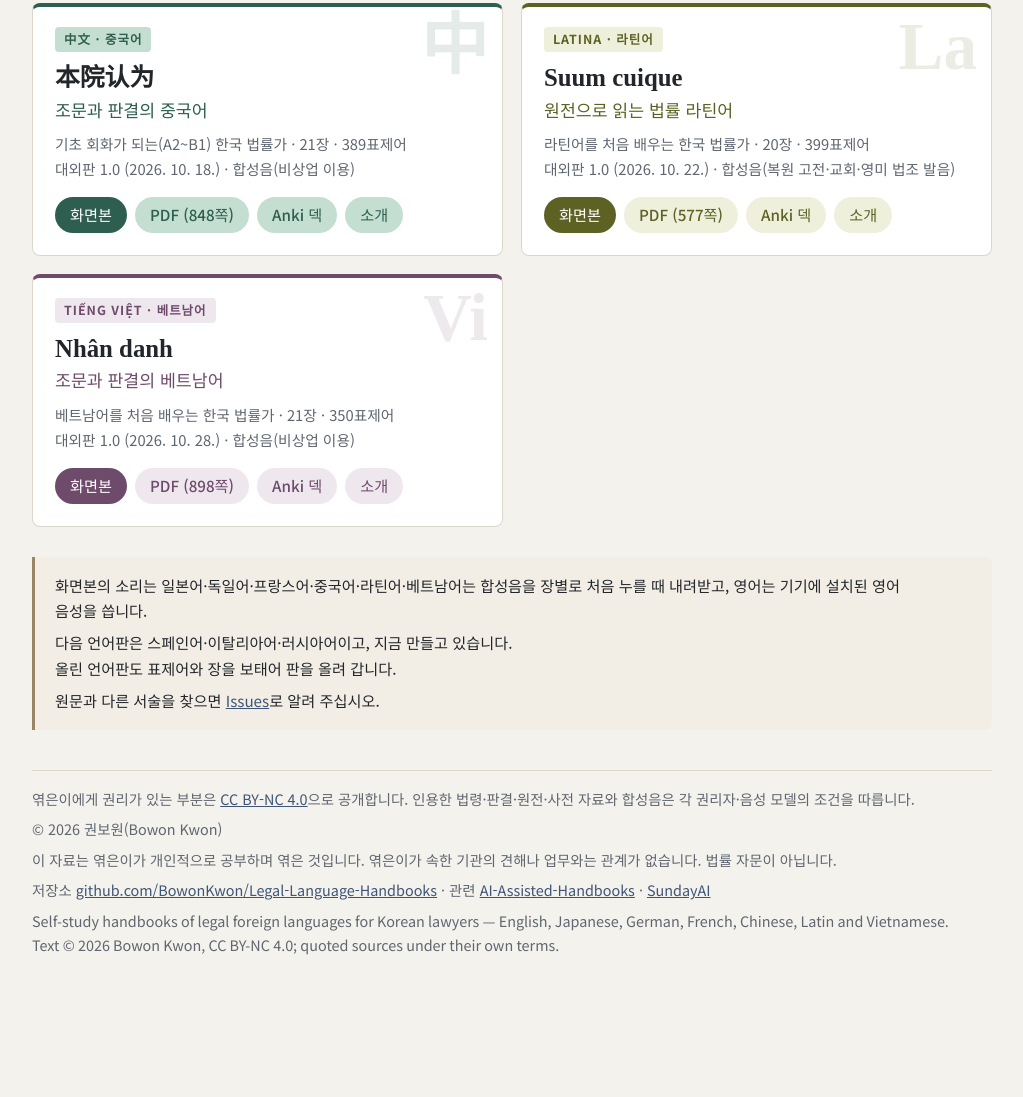
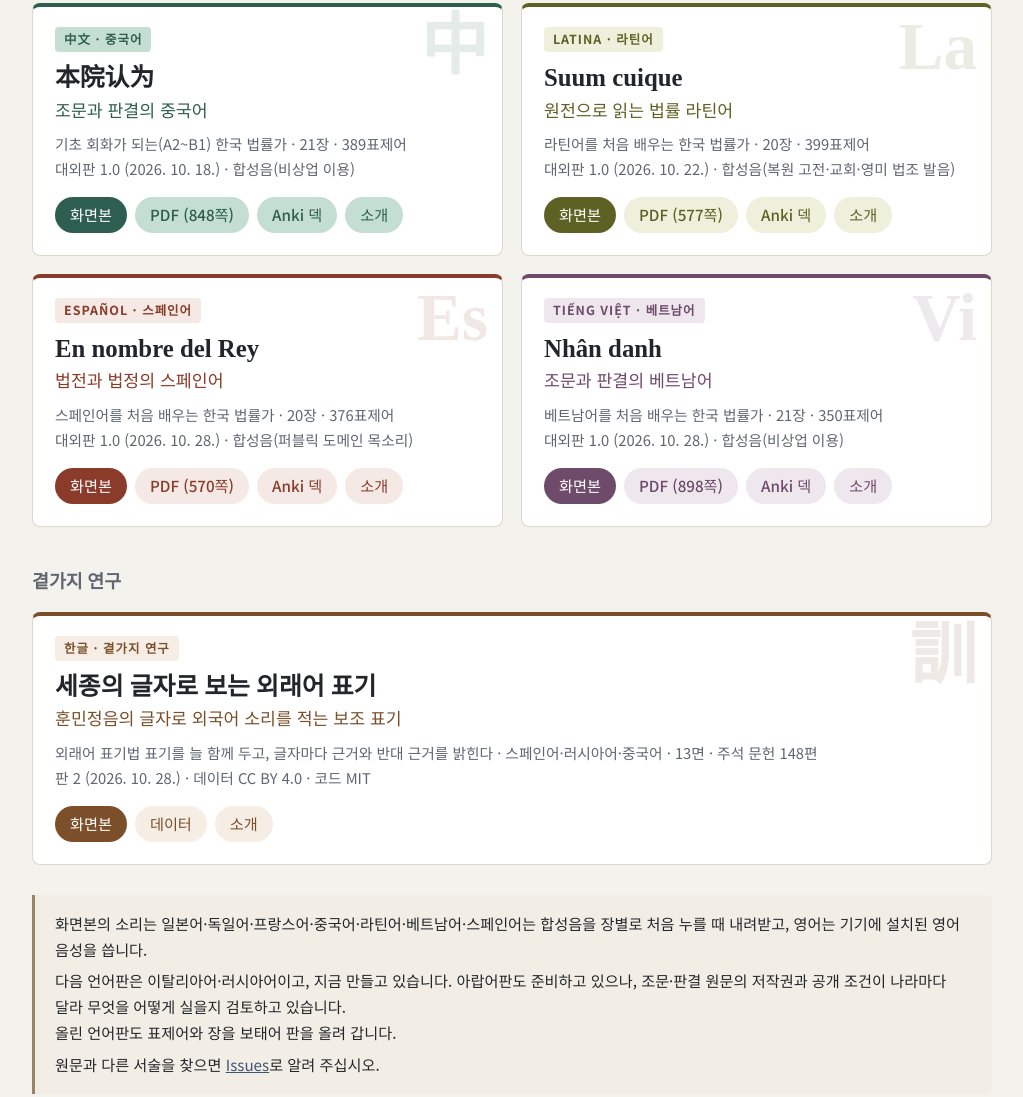
Before and after one commit to BowonKwon/Legal-Language-Handbooks, a plain HTML site: page index.html in a window 1280 px wide. Shown: the part 897-1994 px from the top of the page, without its empty margins (128-1151 px from the left). Before the commit the page ends 1917 px from the top, so only its background shows below. Drawn offline with Linux system fonts and the light colour scheme.

Commit message:
Hub: Spanish card before Vietnamese, side-project section for the Sejong site, upcoming editions note (Italian, Russian, Arabic)

```diff
--- a/index.html
+++ b/index.html
@@ -19,6 +19,8 @@
   --c-zh: #2d5e4f; --c-zh-soft: #c4dfd1; --c-zh-band: #7fb59c;
   --c-la: #5d6224; --c-la-soft: #eef0dc;
   --c-vi: #6e4a6b; --c-vi-soft: #efe7ee;
+  --c-es: #8a3b2a; --c-es-soft: #f5e9e5;
+  --c-sj: #7a4f2a; --c-sj-soft: #f6eee4;
   --f-display: "Noto Serif KR", "Apple SD Gothic Neo", "Malgun Gothic", serif;
   --f-body: "Noto Sans KR", "Apple SD Gothic Neo", "Malgun Gothic", system-ui, sans-serif;
 }
@@ -29,6 +31,8 @@
   --c-de: #f0b85a; --c-de-soft: #2e2412; --c-fr: #b9adf2; --c-fr-soft: #241f3d;
   --c-zh: #8fd0b8; --c-zh-soft: #17291f; --c-zh-band: #5d8f7d;
   --c-la: #c9cf8e; --c-la-soft: #272a14;
+  --c-sj: #e0b48a; --c-sj-soft: #2b2219;
+  --c-es: #e4a692; --c-es-soft: #2d1f1b;
   --c-vi: #d8b4d3; --c-vi-soft: #2a2129; color-scheme: dark } }
 :root[data-theme="dark"] {
   --paper: #16191d; --sheet: #1f2328; --ink: #e8e5de; --muted: #9ca3ab; --line: #363c44;
@@ -37,6 +41,8 @@
   --c-de: #f0b85a; --c-de-soft: #2e2412; --c-fr: #b9adf2; --c-fr-soft: #241f3d;
   --c-zh: #8fd0b8; --c-zh-soft: #17291f; --c-zh-band: #5d8f7d;
   --c-la: #c9cf8e; --c-la-soft: #272a14;
+  --c-sj: #e0b48a; --c-sj-soft: #2b2219;
+  --c-es: #e4a692; --c-es-soft: #2d1f1b;
   --c-vi: #d8b4d3; --c-vi-soft: #2a2129; color-scheme: dark }
 * { box-sizing: border-box }
 body { margin: 0; background: var(--paper); color: var(--ink); font-family: var(--f-body); font-size: 16px; line-height: 1.7;
@@ -61,6 +67,9 @@ header p.lead { margin: 0; text-wrap: pretty; padding-left: 16px; border-left: 3
 .book.en { --c: var(--c-en); --c-soft: var(--c-en-soft) } .book.ja { --c: var(--c-ja); --c-soft: var(--c-ja-soft) }
 .book.de { --c: var(--c-de); --c-soft: var(--c-de-soft) } .book.fr { --c: var(--c-fr); --c-soft: var(--c-fr-soft) } .book.zh { --c: var(--c-zh); --c-soft: var(--c-zh-soft) }
 .book.la { --c: var(--c-la); --c-soft: var(--c-la-soft) } .book.vi { --c: var(--c-vi); --c-soft: var(--c-vi-soft) }
+.book.sj { --c: var(--c-sj); --c-soft: var(--c-sj-soft) } .book.es { --c: var(--c-es); --c-soft: var(--c-es-soft) }
+.side-title { font-family: var(--f-display); font-weight: 600; font-size: 1.15rem; color: var(--muted); margin: 40px 0 0 }
+.books.side { margin-top: 14px }
 .book.zh h2 { font-family: "Noto Serif SC", "Noto Sans SC", serif }
 .book::after { content: attr(data-glyph); position: absolute; right: 14px; top: 6px; font-family: var(--f-display); font-weight: 600;
   font-size: 4.2rem; line-height: 1; color: var(--c); opacity: .12; pointer-events: none }
@@ -87,7 +96,7 @@ header p.lead { margin: 0; text-wrap: pretty; padding-left: 16px; border-left: 3
 <div class="ribbon" aria-hidden="true"><span></span><span></span><span></span><span></span><span></span><span></span><span></span></div>
 <div class="wrap">
 <header>
-  <p class="kicker" lang="mul" aria-hidden="true"><span>Objection!</span><span>異議あり</span><span>Anspruch</span><span>Par ces motifs</span><span lang="zh-CN">本院认为</span><span lang="la">Suum cuique</span><span lang="vi">Nhân danh</span></p>
+  <p class="kicker" lang="mul" aria-hidden="true"><span>Objection!</span><span>異議あり</span><span>Anspruch</span><span>Par ces motifs</span><span lang="zh-CN">本院认为</span><span lang="la">Suum cuique</span><span lang="vi">Nhân danh</span><span lang="es">En nombre del Rey</span></p>
   <h1>법률 외국어 자습서</h1>
   <p class="en">Legal Language Handbooks</p>
   <p class="lead">한국 법률가가 외국 법령·판결·원전을 원문으로 읽고 외국 법률가와 말할 수 있게 하려고 엮은 자습서입니다.<br>
@@ -132,6 +141,12 @@ header p.lead { margin: 0; text-wrap: pretty; padding-left: 16px; border-left: 3
     <p class="meta"><span>라틴어를 처음 배우는 한국 법률가&nbsp;· 20장&nbsp;· 399표제어</span><span>대외판 1.0 (2026. 10. 22.)&nbsp;· 합성음(복원 고전·교회·영미 법조 발음)</span></p>
     <div class="links"><a class="primary" href="suum-cuique/">화면본</a><a href="suum-cuique/suum-cuique-v1.0.pdf">PDF (577쪽)</a><a href="suum-cuique/suum-cuique-v1.0.apkg">Anki 덱</a><a href="https://github.com/BowonKwon/Legal-Language-Handbooks/blob/main/suum-cuique/README.md">소개</a></div>
   </li>
+  <li class="book es" data-glyph="Es">
+    <span class="lang">Español · 스페인어</span>
+    <h2><span lang="es">En nombre del Rey</span> <small>법전과 법정의 스페인어</small></h2>
+    <p class="meta"><span>스페인어를 처음 배우는 한국 법률가&nbsp;· 20장&nbsp;· 376표제어</span><span>대외판 1.0 (2026. 10. 28.)&nbsp;· 합성음(퍼블릭 도메인 목소리)</span></p>
+    <div class="links"><a class="primary" href="en-nombre-del-rey/">화면본</a><a href="en-nombre-del-rey/en-nombre-del-rey-v1.0.pdf">PDF (570쪽)</a><a href="en-nombre-del-rey/en-nombre-del-rey-v1.0.apkg">Anki 덱</a><a href="https://github.com/BowonKwon/Legal-Language-Handbooks/blob/main/en-nombre-del-rey/README.md">소개</a></div>
+  </li>
   <li class="book vi" data-glyph="Vi">
     <span class="lang">Tiếng Việt · 베트남어</span>
     <h2><span lang="vi">Nhân danh</span> <small>조문과 판결의 베트남어</small></h2>
@@ -140,9 +155,19 @@ header p.lead { margin: 0; text-wrap: pretty; padding-left: 16px; border-left: 3
   </li>
 </ul>
 
+<h2 class="side-title">곁가지 연구</h2>
+<ul class="books side">
+  <li class="book sj" data-glyph="訓">
+    <span class="lang">한글 · 곁가지 연구</span>
+    <h2>세종의 글자로 보는 외래어 표기 <small>훈민정음의 글자로 외국어 소리를 적는 보조 표기</small></h2>
+    <p class="meta"><span>외래어 표기법 표기를 늘 함께 두고, 글자마다 근거와 반대 근거를 밝힌다&nbsp;· 스페인어·러시아어·중국어&nbsp;· 13면&nbsp;· 주석 문헌 148편</span><span>판 2 (2026. 10. 28.)&nbsp;· 데이터 CC BY 4.0&nbsp;· 코드 MIT</span></p>
+    <div class="links"><a class="primary" href="sejong/">화면본</a><a href="https://github.com/BowonKwon/Legal-Language-Handbooks/tree/main/sejong/data">데이터</a><a href="https://github.com/BowonKwon/Legal-Language-Handbooks/blob/main/sejong/README.md">소개</a></div>
+  </li>
+</ul>
+
 <div class="note">
-  <p>화면본의 소리는 일본어·독일어·프랑스어·중국어·라틴어·베트남어는 합성음을 장별로 처음 누를 때 내려받고, 영어는 기기에 설치된 영어 음성을 씁니다.</p>
-  <p>다음 언어판은 스페인어·이탈리아어·러시아어이고, 지금 만들고 있습니다.<br>
+  <p>화면본의 소리는 일본어·독일어·프랑스어·중국어·라틴어·베트남어·스페인어는 합성음을 장별로 처음 누를 때 내려받고, 영어는 기기에 설치된 영어 음성을 씁니다.</p>
+  <p>다음 언어판은 이탈리아어·러시아어이고, 지금 만들고 있습니다. 아랍어판도 준비하고 있으나, 조문·판결 원문의 저작권과 공개 조건이 나라마다 달라 무엇을 어떻게 실을지 검토하고 있습니다.<br>
   올린 언어판도 표제어와 장을 보태어 판을 올려 갑니다.</p>
   <p>원문과 다른 서술을 찾으면 <a href="https://github.com/BowonKwon/Legal-Language-Handbooks/issues">Issues</a>로 알려 주십시오.</p>
 </div>
@@ -152,7 +177,7 @@ header p.lead { margin: 0; text-wrap: pretty; padding-left: 16px; border-left: 3
   <p>© 2026 권보원(Bowon Kwon)</p>
   <p>이 자료는 엮은이가 개인적으로 공부하며 엮은 것입니다. 엮은이가 속한 기관의 견해나 업무와는 관계가 없습니다. 법률 자문이 아닙니다.</p>
   <p>저장소 <a href="https://github.com/BowonKwon/Legal-Language-Handbooks">github.com/BowonKwon/Legal-Language-Handbooks</a> · 관련 <a href="https://github.com/BowonKwon/AI-Assisted-Handbooks">AI-Assisted-Handbooks</a> · <a href="https://github.com/BowonKwon/SundayAI">SundayAI</a></p>
-  <p lang="en">Self-study handbooks of legal foreign languages for Korean lawyers — English, Japanese, German, French, Chinese, Latin and Vietnamese.<br>
+  <p lang="en">Self-study handbooks of legal foreign languages for Korean lawyers — English, Japanese, German, French, Chinese, Latin, Vietnamese and Spanish.<br>
   Text © 2026 Bowon Kwon, CC BY-NC 4.0; quoted sources under their own terms.</p>
 </footer>
 </div>
```
Also changed, not shown: 1 other file.
